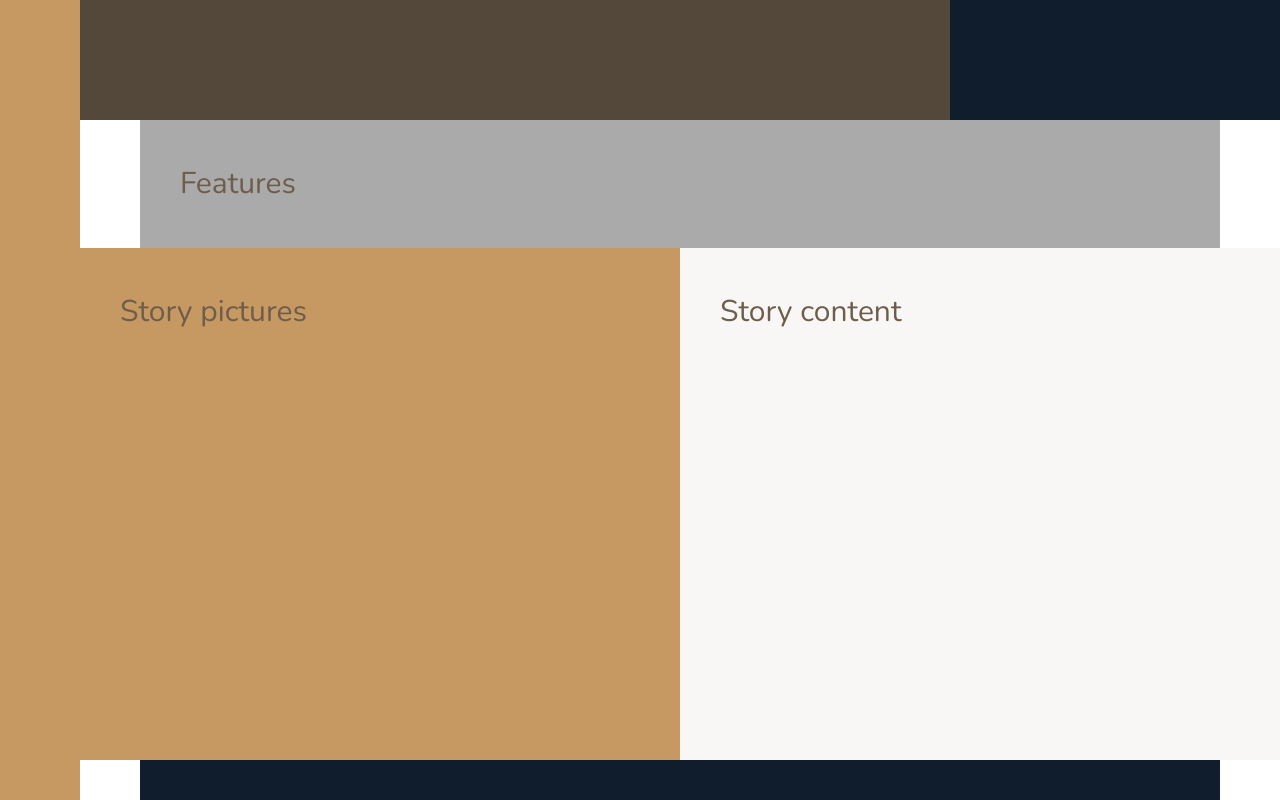
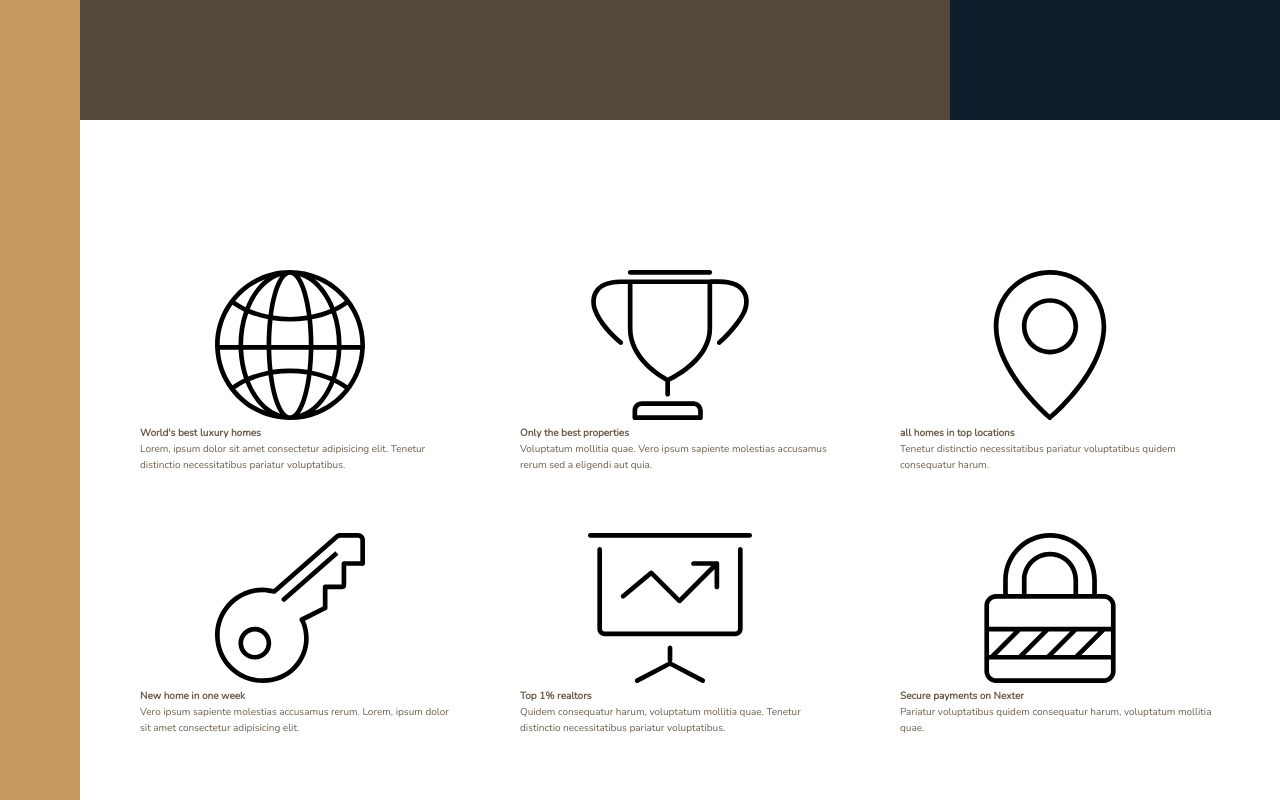
Before and after one commit to caiolv/nexter, a React (Create React App) app: page / in a window 1280 px wide. Shown: the part 520-1320 px from the top of the page. Built offline with nearby package versions, Linux system fonts and the light colour scheme.

Commit message:
add: start feature section

```diff
--- a/src/components/Features.js
+++ b/src/components/Features.js
@@ -1,9 +1,51 @@
-import React from 'react'
+import React from 'react';
+import sprite from '../images/sprite.svg';
 
 export default function Features() {
   return (
     <section className="features">
-        Features
+        <div className="feature">
+          <svg className="feature__icon">
+            <use href={sprite + "#icon-global"}></use>
+          </svg>
+          <h4 className="heading-4">World's best luxury homes</h4>
+          <p className="feature__text">Lorem, ipsum dolor sit amet consectetur adipisicing elit. Tenetur distinctio necessitatibus pariatur voluptatibus.</p>
+        </div>
+        <div className="feature">
+          <svg className="feature__icon">
+            <use href={sprite + "#icon-trophy"}></use>
+          </svg>
+          <h4 className="heading-4">Only the best properties</h4>
+          <p className="feature__text">Voluptatum mollitia quae. Vero ipsum sapiente molestias accusamus rerum sed a eligendi aut quia.</p>
+        </div>
+        <div className="feature">
+          <svg className="feature__icon">
+            <use href={sprite + "#icon-map-pin"}></use>
+          </svg>
+          <h4 className="heading-4">all homes in top locations</h4>
+          <p className="feature__text">Tenetur distinctio necessitatibus pariatur voluptatibus quidem consequatur harum.</p>
+        </div>
+        <div className="feature">
+          <svg className="feature__icon">
+            <use href={sprite + "#icon-key"}></use>
+          </svg>
+          <h4 className="heading-4">New home in one week</h4>
+          <p className="feature__text">Vero ipsum sapiente molestias accusamus rerum. Lorem, ipsum dolor sit amet consectetur adipisicing elit.</p>
+        </div>
+        <div className="feature">
+          <svg className="feature__icon">
+            <use href={sprite + "#icon-presentation"}></use>
+          </svg>
+          <h4 className="heading-4">Top 1% realtors</h4>
+          <p className="feature__text">Quidem consequatur harum, voluptatum mollitia quae. Tenetur distinctio necessitatibus pariatur voluptatibus.</p>
+        </div>
+        <div className="feature">
+          <svg className="feature__icon">
+            <use href={sprite + "#icon-lock"}></use>
+          </svg>
+          <h4 className="heading-4">Secure payments on Nexter</h4>
+          <p className="feature__text">Pariatur voluptatibus quidem consequatur harum, voluptatum mollitia quae.</p>
+        </div>
     </section>
   )
 }
--- a/src/styles/base/_base.scss
+++ b/src/styles/base/_base.scss
@@ -40,8 +40,4 @@ body {
     grid-template-columns: [sidebar-start] 8rem [sidebar-end full-start] minmax(6rem, 1fr)
                            [center-start] repeat(8, [col-start] minmax(min-content, 14rem) [col-end]) [center-end] minmax(6rem, 1fr) [full-end];
 
-    & > * {
-        padding: 40px;
-        font-size: 3rem;
-    }
 }
--- a/src/styles/components/_features.scss
+++ b/src/styles/components/_features.scss
@@ -1,4 +1,9 @@
 .features {
-    background-color: $color-grey-light-2;
     grid-column: center-start / center-end;
+
+    margin: 15rem 0;
+
+    display:grid;
+    grid-template-columns: repeat(3, 1fr);
+    grid-gap: 6rem;
 }
```
